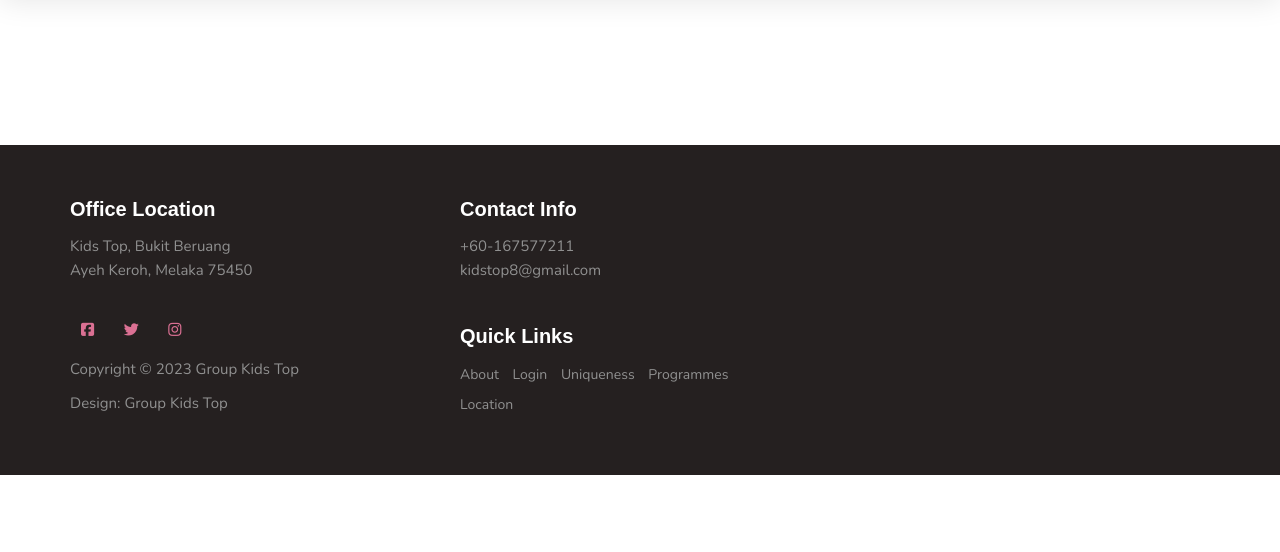
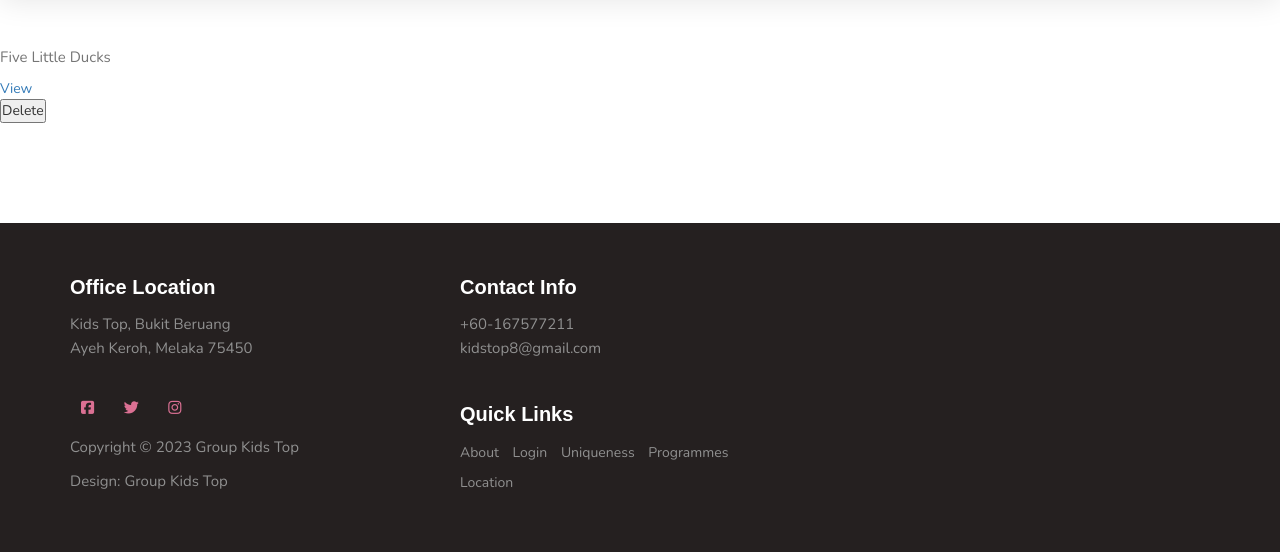
Before and after one commit to weiisiangg/KidsPreschoolLearningSystem, a PHP site: page /manageCourse.php in a window 1280 px wide. Shown: the part 75-627 px from the top of the page. Run offline with PHP 8.4, Linux system fonts and the light colour scheme; a user stored in the database is signed in; data comes from the database, SQL or seed files in the repository; some libraries are stand-ins or nearby versions; some web fonts are replaced.

Commit message:
Include delete button
For courses that fetched from database, include a delete button
for them. A POST request will be send to the same page and delete
the course before rendering courses again.

PS:
The delete feature hasn't been test.

```diff
--- a/manageCourse.php
+++ b/manageCourse.php
@@ -101,9 +101,35 @@ session_start();
           </div>
      </section>
 
-     <!-- START -->
     <section id="manageCourse">
+          <?php
+               // if there is a post message (with delete flag on)
+               if (isset($_REQUEST["delete"])) {
+                    $course_id = $_REQUEST["course_id"];
+                    $query = "DELETE FROM course WHERE course_id = $course_id";
 
+                    // TODO: Test if it actually delete the course
+                    mysqli_query($con, $query);
+               }
+
+               $query = "SELECT * FROM course";
+               $results = mysqli_query($con, $query);
+
+               while ($row = $results->fetch_assoc()) {
+          ?>
+                    <!-- TODO: Include HTML and CSS -->
+                    <div>
+                         <p><?php echo $row["course_name"] ?></p>
+                         <a href="viewCourse.php?course_id=<?php echo $row["course_id"] ?>">View</a>
+
+                         <!-- A form that encapsulate the delete button -->
+                         <form action="manageCourse.php?delete=true&&course_id=<?php echo $row["course_id"] ?>" method="post">
+                              <button type="submit">Delete</button>
+                         </form>
+                    </div>
+          <?php
+               }
+          ?>
      </section>
 
      <!-- FOOTER -->
```
